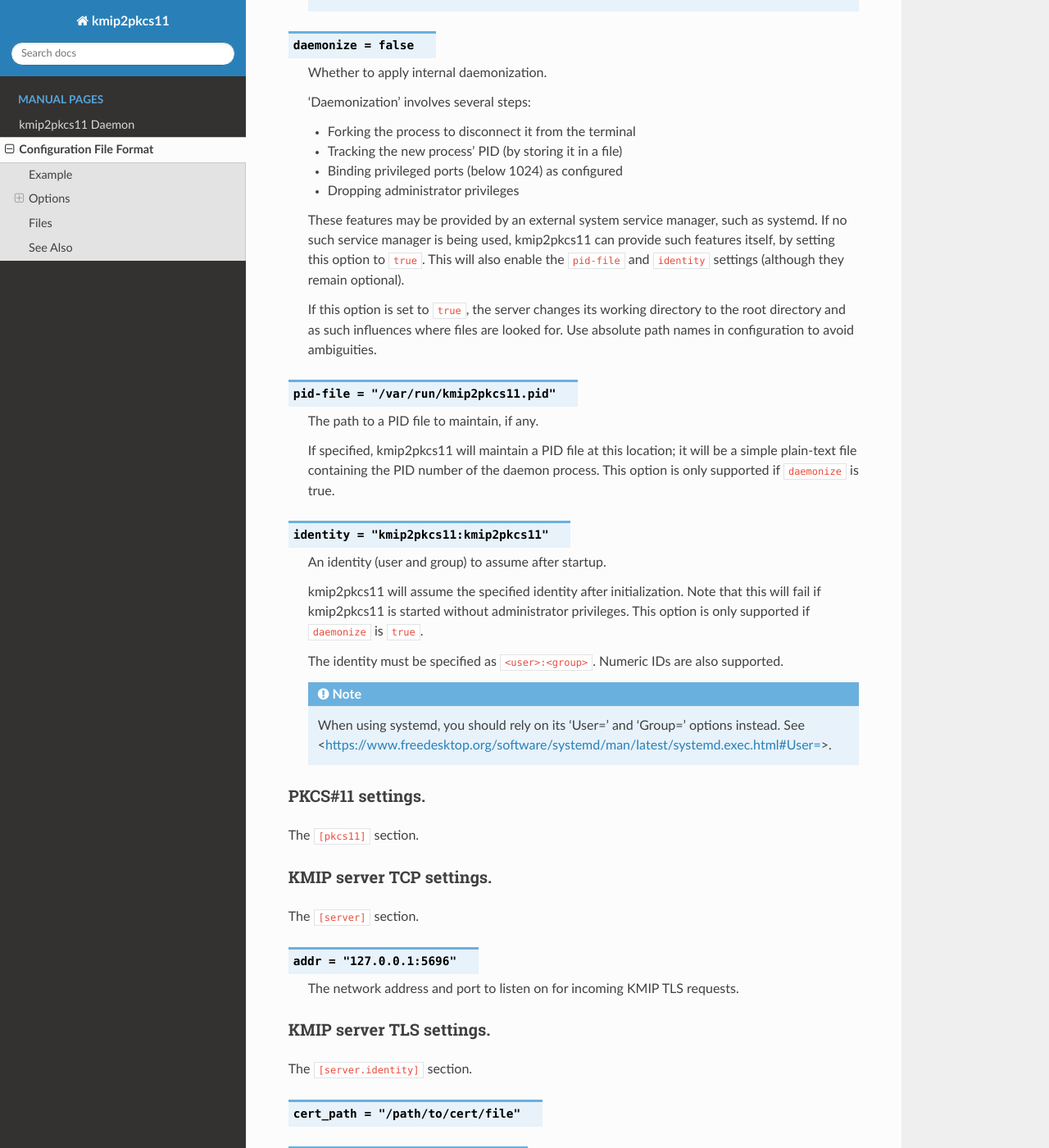
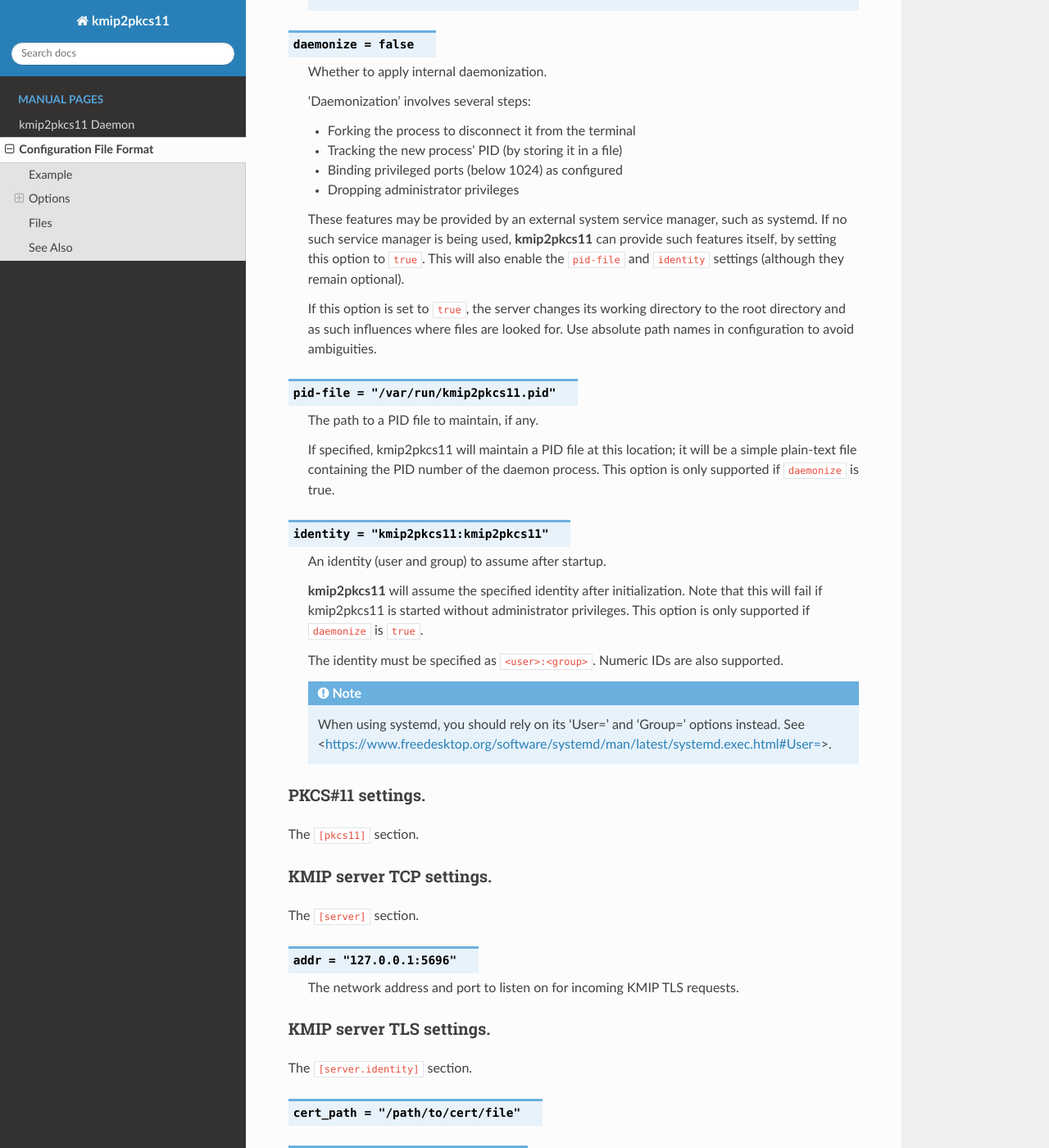
Before and after one commit to NLnetLabs/kmip2pkcs11, a Sphinx documentation site: the page built from doc/manual/source/man/kmip2pkcs11-config.toml.rst, in a window 1280 px wide and 1400 px high, scrolled down 1905 px. Shown: the whole window at 82% size. Built offline with Sphinx 7.4.7 and the Read the Docs theme 3.1.0, drawn with Linux system fonts in a browser that asks for light colours; some of the changed text lies outside the part shown.

Commit message:
RST fixes.

```diff
--- a/doc/manual/source/man/kmip2pkcs11-config.toml.rst
+++ b/doc/manual/source/man/kmip2pkcs11-config.toml.rst
@@ -7,7 +7,7 @@
 
 .. Note::
 
-   ``kmip2pkcs11`` must be restarted for config file changes to take effect.
+   **kmip2pkcs11** must be restarted for config file changes to take effect.
 
 Example
 -------
@@ -102,7 +102,7 @@
    - Dropping administrator privileges
 
    These features may be provided by an external system service manager, such
-   as systemd.  If no such service manager is being used, kmip2pkcs11 can
+   as systemd.  If no such service manager is being used, **kmip2pkcs11** can
    provide such features itself, by setting this option to ``true``.  This
    will also enable the ``pid-file`` and ``identity`` settings (although they
    remain optional).
@@ -112,7 +112,7 @@
    where files are looked for. Use absolute path names in configuration
    to avoid ambiguities.
 
-.. TODO: Link to a dedicated systemd / daemonization guide for kmip2pkcs11.
+.. TODO: Link to a dedicated systemd / daemonization guide for **kmip2pkcs11**.
 
 .. option:: pid-file = "/var/run/kmip2pkcs11.pid"
 
@@ -126,9 +126,9 @@
 
    An identity (user and group) to assume after startup.
 
-   kmip2pkcs11 will assume the specified identity after initialization.  Note that
-   this will fail if kmip2pkcs11 is started without administrator privileges.  This
-   option is only supported if ``daemonize`` is ``true``.
+   **kmip2pkcs11** will assume the specified identity after initialization.
+   Note that this will fail if kmip2pkcs11 is started without administrator
+   privileges.  This option is only supported if ``daemonize`` is ``true``.
 
    The identity must be specified as ``<user>:<group>``. Numeric IDs are also
    supported.
@@ -171,7 +171,7 @@
 -----
 
 /etc/kmip2pkcs11/config.toml
-    Default kmip2pkcs11 config file
+    Default **kmip2pkcs11** config file.
 
 See Also
 --------
```
